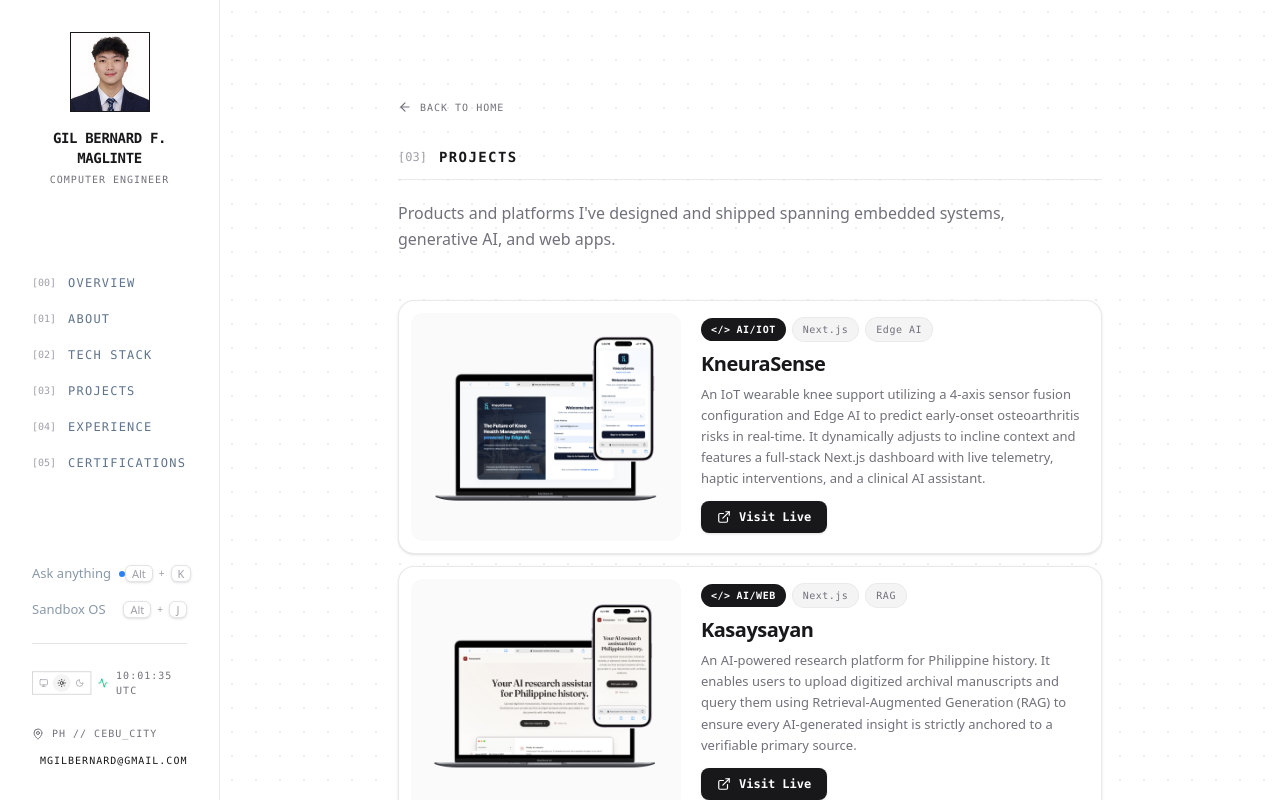
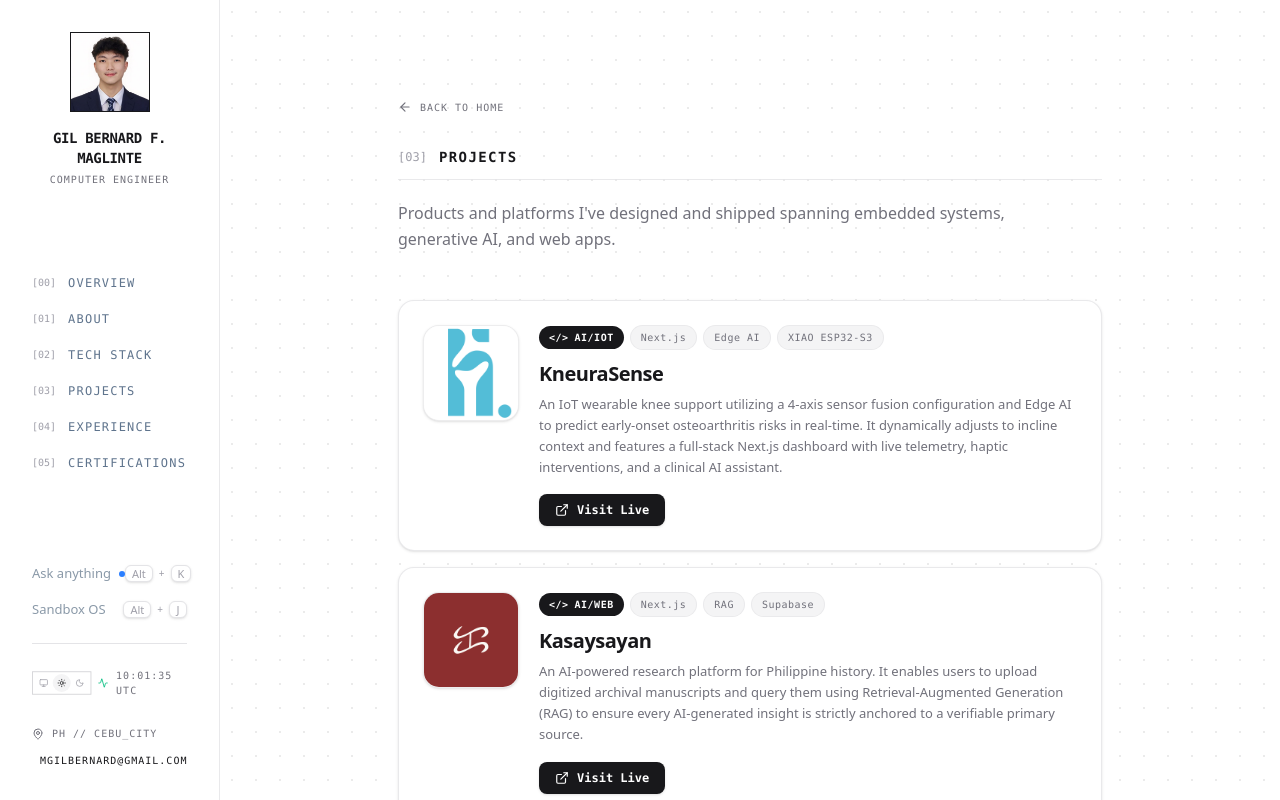
Before and after one commit to Berot1/Portfolio_v2, a Next.js app: page /projects in a window 1280 px wide. Built offline with nearby package versions, Linux system fonts and the light colour scheme.

Commit message:
New logos

```diff
--- a/src/app/projects/page.tsx
+++ b/src/app/projects/page.tsx
@@ -16,7 +16,6 @@ export default function ProjectsPage() {
 
   return (
     <main className="max-w-[950px] mx-auto">
-
       {/* Header Section */}
       <div className="mb-12">
         <Link
@@ -38,36 +37,38 @@ export default function ProjectsPage() {
       </div>
 
       {/* Featured Projects */}
-      <div className="space-y-3 mb-10">
+      <div className="space-y-4 mb-12">
         {featuredProjects.map((project) => {
           const { label, Icon } = getLinkDetails(project.link);
           return (
             <div
               key={project.title}
-              className="flex flex-col md:flex-row gap-3 md:gap-5 p-2.5 md:p-3 bg-white dark:bg-zinc-900/30 border border-zinc-200/80 dark:border-white/5 rounded-2xl shadow-sm dark:shadow-none"
+              className="flex flex-col sm:flex-row gap-5 p-5 md:p-6 bg-white dark:bg-zinc-900/30 border border-zinc-200/80 dark:border-white/5 rounded-2xl shadow-sm dark:shadow-none items-start"
             >
-              <div className="relative w-full md:w-[270px] aspect-[16/9] shrink-0 rounded-xl overflow-hidden bg-zinc-50 dark:bg-zinc-950/50 flex items-center justify-center">
+              {/* App Icon Box */}
+              <div className="relative w-20 h-20 md:w-24 md:h-24 shrink-0 rounded-2xl overflow-hidden bg-zinc-50 dark:bg-zinc-950/50 border border-zinc-200/60 dark:border-white/10 flex items-center justify-center shadow-sm">
                 {project.image ? (
                   <Image
                     src={project.image}
                     alt={project.title}
                     fill
-                     className="object-contain transition-transform duration-700 hover:scale-[1.02]"
-                     sizes="(max-width: 768px) 100vw, 270px"
+                    className="object-cover transition-transform duration-500 hover:scale-105"
+                    sizes="96px"
                     priority={false}
                   />
                 ) : (
-                  <span className="text-[10px] font-bold text-zinc-400 dark:text-zinc-600 tracking-widest">NO PREVIEW</span>
+                  <span className="text-[10px] font-bold text-zinc-400 dark:text-zinc-600 tracking-widest">ICON</span>
                 )}
               </div>
 
-              <div className="flex-1 flex flex-col py-0.5 md:py-1 md:pr-1">
-                <div className="flex flex-wrap items-center gap-1.5 mb-2">
+              {/* Project Info */}
+              <div className="flex-1 flex flex-col">
+                <div className="flex flex-wrap items-center gap-1.5 mb-2.5">
                   <span className="inline-flex items-center gap-1.5 px-2.5 py-1 rounded-full text-[10px] font-mono font-bold tracking-wider uppercase bg-zinc-900 text-white dark:bg-zinc-100 dark:text-zinc-900">
                     <span>&lt;/&gt;</span>
                     <span>{project.category || "PROJECT"}</span>
                   </span>
-                  {project.tags.slice(0, 2).map(tag => (
+                  {project.tags.slice(0, 3).map(tag => (
                     <span key={tag} className="px-2.5 py-1 rounded-full text-[10px] font-mono tracking-wider text-zinc-500 dark:text-zinc-400 bg-zinc-100 dark:bg-zinc-800 border border-zinc-200/60 dark:border-zinc-700">
                       {tag}
                     </span>
@@ -78,11 +79,11 @@ export default function ProjectsPage() {
                   {project.title}
                 </h2>
 
-                <p className="text-xs md:text-[13px] text-zinc-500 dark:text-zinc-400 mb-3 leading-relaxed">
+                <p className="text-xs md:text-[13px] text-zinc-500 dark:text-zinc-400 mb-4 leading-relaxed">
                   {project.description}
                 </p>
 
-                <div className="mb-1">
+                <div>
                   <a
                     href={`https://${project.link}`}
                     target="_blank"
@@ -99,7 +100,7 @@ export default function ProjectsPage() {
         })}
       </div>
 
-      {/* Secondary Projects List (Styled to match reference image) */}
+      {/* Secondary Projects List */}
       <div className="flex flex-col border-t border-zinc-200/80 dark:border-zinc-800/80 pt-4">
         {otherProjects.map((project) => (
           <a
```
Also changed, not shown: public/projects/KneuraSense.png, public/projects/kasaysayan.png. Lines whose indentation alone changed are shown as unchanged.
